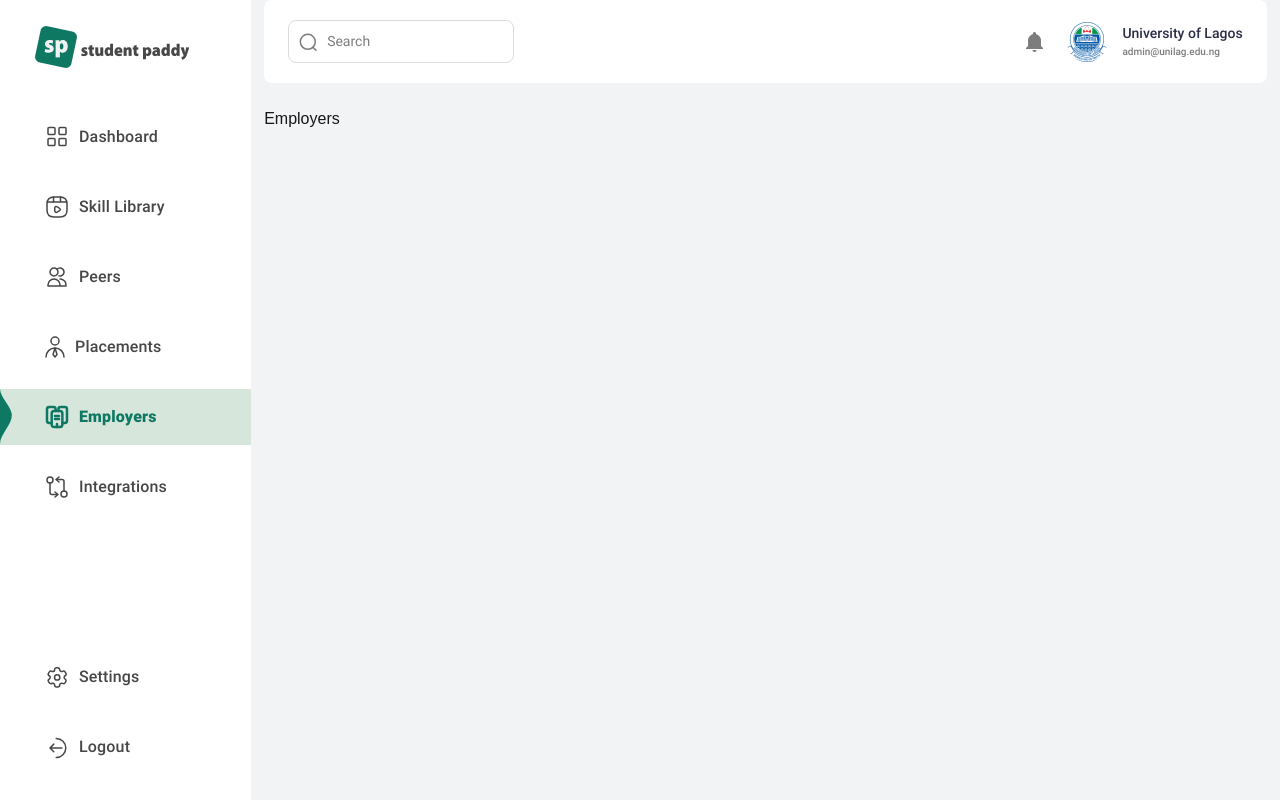
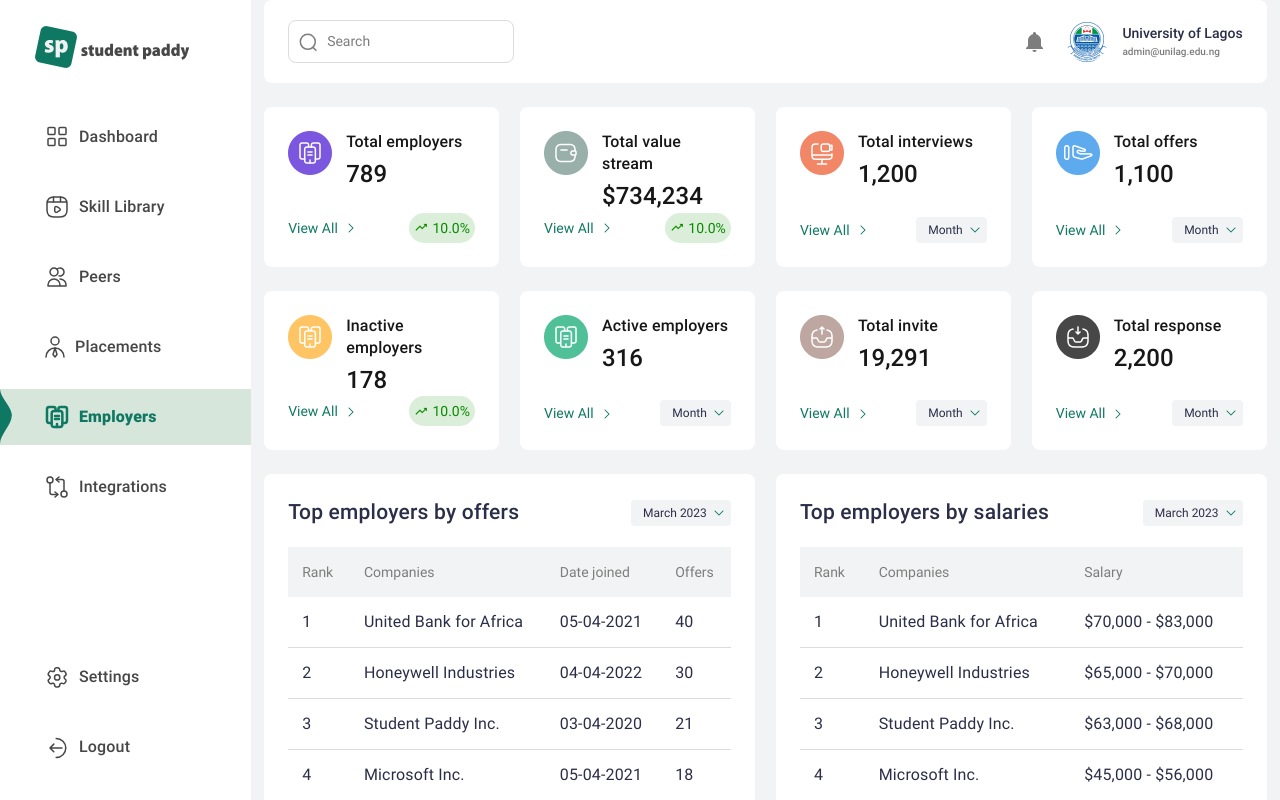
Before and after one commit to ArinzeGit/Student-Paddy-Admin-Dashboard, a Next.js app: page /employers in a window 1280 px wide. Built offline with nearby package versions, Linux system fonts and the light colour scheme.

Commit message:
build part of the employers page

```diff
--- a/src/app/employers/page.tsx
+++ b/src/app/employers/page.tsx
@@ -1,9 +1,225 @@
+import Card1 from "@/components/Card1";
 import EntryPageLayout from "../EntryPageLayout";
+import Card2 from "@/components/Card2";
+import Table from "@/components/Table";
+import Link from "next/link";
+import Image from "next/image";
 
 const Employers = () => {
+  const topEmployersByOffersColumns = [
+    "Rank",
+    "Companies",
+    "Date joined",
+    "Offers",
+  ];
+  const topEmployersByOffersData = [
+    {
+      Rank: 1,
+      Companies: "United Bank for Africa",
+      "Date joined": "05-04-2021",
+      Offers: 40,
+    },
+    {
+      Rank: 2,
+      Companies: "Honeywell Industries",
+      "Date joined": "04-04-2022",
+      Offers: 30,
+    },
+    {
+      Rank: 3,
+      Companies: "Student Paddy Inc.",
+      "Date joined": "03-04-2020",
+      Offers: 21,
+    },
+    {
+      Rank: 4,
+      Companies: "Microsoft Inc.",
+      "Date joined": "05-04-2021",
+      Offers: 18,
+    },
+    {
+      Rank: 5,
+      Companies: "Access Bank",
+      "Date joined": "04-04-2020",
+      Offers: 13,
+    },
+    {
+      Rank: 6,
+      Companies: "Reliance Industries",
+      "Date joined": "03-04-2022",
+      Offers: 10,
+    },
+    {
+      Rank: 7,
+      Companies: "Access Bank",
+      "Date joined": "04-04-2020",
+      Offers: 9,
+    },
+    {
+      Rank: 8,
+      Companies: "Reliance Industries",
+      "Date joined": "03-04-2022",
+      Offers: 6,
+    },
+  ];
+
+  const topEmployersBySalariesColumns = ["Rank", "Companies", "Salary"];
+
+  const topEmployersBySalariesData = [
+    {
+      Rank: 1,
+      Companies: "United Bank for Africa",
+      Salary: "$70,000 - $83,000",
+    },
+    {
+      Rank: 2,
+      Companies: "Honeywell Industries",
+      Salary: "$65,000 - $70,000",
+    },
+    {
+      Rank: 3,
+      Companies: "Student Paddy Inc.",
+      Salary: "$63,000 - $68,000",
+    },
+    {
+      Rank: 4,
+      Companies: "Microsoft Inc.",
+      Salary: "$45,000 - $56,000",
+    },
+    {
+      Rank: 5,
+      Companies: "Access Bank",
+      Salary: "$32,000 - $35,000",
+    },
+    {
+      Rank: 6,
+      Companies: "Reliance Industries",
+      Salary: "$30,000 - $31,000",
+    },
+    {
+      Rank: 7,
+      Companies: "Access Bank",
+      Salary: "$20,000 - $25,000",
+    },
+    {
+      Rank: 8,
+      Companies: "Reliance Industries",
+      Salary: "$15,000 - $20,000",
+    },
+  ];
+
+  function getTop6(data: { [key: string]: any }[]) {
+    return data.slice(0, 6); // Get the first 6 items
+  }
+
+  const top6EmployersByOffersData = getTop6(topEmployersByOffersData);
+  const top6EmployersBySalariesData = getTop6(topEmployersBySalariesData);
+
   return (
     <EntryPageLayout>
-      <div>Employers</div>
+      <div className="grid grid-cols-2 laptop:grid-cols-4 gap-x-[2.1%] gap-y-[24px]">
+        <Card1
+          label={"Total employers"}
+          value={"789"}
+          iconSrc={"/images/icon-total-employers.png"}
+          url={""}
+          percentage={10}
+        />
+        <Card1
+          label={"Total value stream"}
+          value={"$734,234"}
+          iconSrc={"/images/icon-total-value-stream.png"}
+          url={""}
+          percentage={10}
+        />
+        <Card2
+          label={"Total interviews"}
+          value={"1,200"}
+          iconSrc={"/images/icon-total-interviews.png"}
+          url={""}
+        />
+        <Card2
+          label={"Total offers"}
+          value={"1,100"}
+          iconSrc={"/images/icon-total-offers.png"}
+          url={""}
+        />
+        <Card1
+          label={"Inactive employers"}
+          value={"178"}
+          iconSrc={"/images/icon-inactive-employers.png"}
+          url={""}
+          percentage={10}
+        />
+        <Card2
+          label={"Active employers"}
+          value={"316"}
+          iconSrc={"/images/icon-active-employers.png"}
+          url={""}
+        />
+        <Card2
+          label={"Total invite"}
+          value={"19,291"}
+          iconSrc={"/images/icon-total-invite.png"}
+          url={""}
+        />
+        <Card2
+          label={"Total response"}
+          value={"2,200"}
+          iconSrc={"/images/icon-total-response.png"}
+          url={""}
+        />
+      </div>
+      <div className="flex gap-[2.1%] mt-[24px]">
+        <div className="w-[100%] pb-[27px] bg-white rounded-[8px] relative">
+          <Table
+            title="Top employers by offers"
+            columns={topEmployersByOffersColumns}
+            data={top6EmployersByOffersData}
+            withMonthToggle
+            withSearch={false}
+          />
+          <Link
+            href={""}
+            className="absolute bottom-[16px] left-[50%] translate-x-[-50%]"
+          >
+            <span className="text-[#0F7863] font-roboto font-[400] text-[14px] leading-[1.43]">
+              See full table
+            </span>
+            <Image
+              src={"/images/icon-view-all.png"}
+              alt="View all"
+              width={16}
+              height={16}
+              className="inline-block ml-[5px]"
+            />
+          </Link>
+        </div>
+        <div className="w-[100%] pb-[27px] bg-white rounded-[8px] relative">
+          <Table
+            title="Top employers by salaries"
+            columns={topEmployersBySalariesColumns}
+            data={top6EmployersBySalariesData}
+            withMonthToggle
+            withSearch={false}
+          />
+          <Link
+            href={""}
+            className="absolute bottom-[16px] left-[50%] translate-x-[-50%]"
+          >
+            <span className="text-[#0F7863] font-roboto font-[400] text-[14px] leading-[1.43]">
+              See full table
+            </span>
+            <Image
+              src={"/images/icon-view-all.png"}
+              alt="View all"
+              width={16}
+              height={16}
+              className="inline-block ml-[5px]"
+            />
+          </Link>
+        </div>
+      </div>
     </EntryPageLayout>
   );
 };
```
